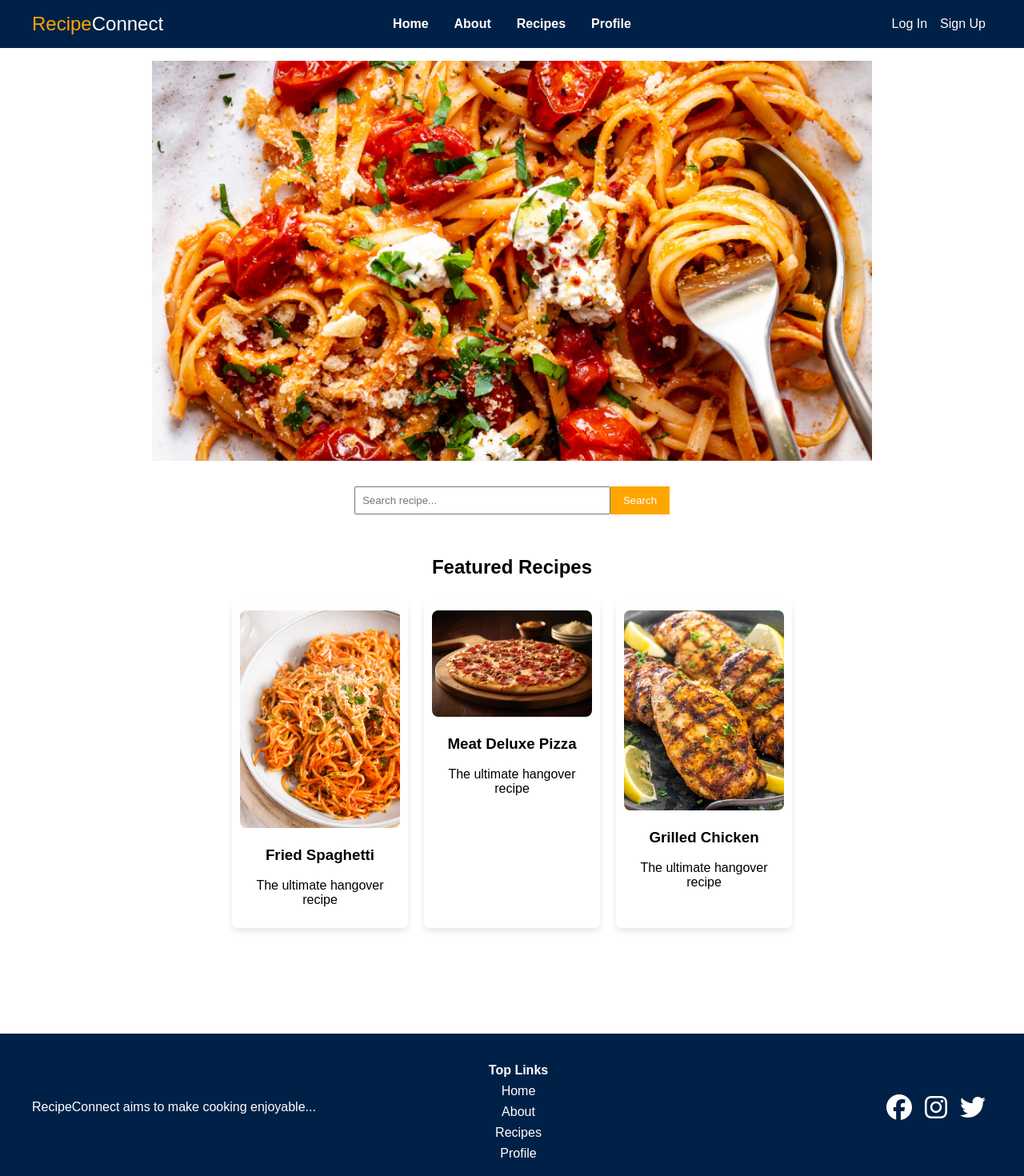
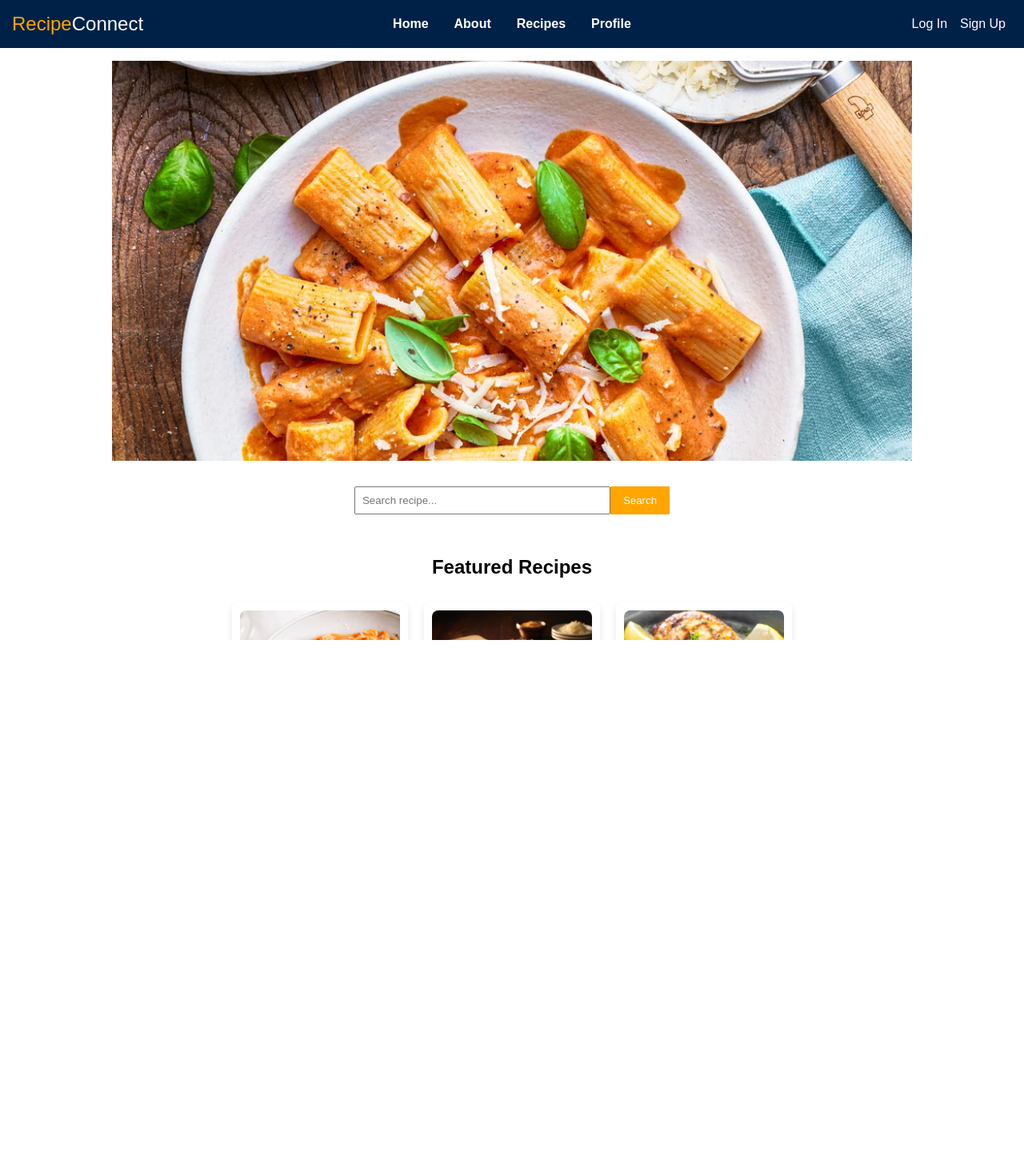
Before and after one commit to SC-Kenduiwa/Recipe-Sharing-Site, a React (Create React App) app in the folder client/: page / in a window 1280 px wide. Shown: the top 1470 px of the page at 80% size. After the commit the page ends 800 px from the top, so only its background shows below. Built offline with nearby package versions, Linux system fonts and the light colour scheme.

Commit message:
Changed featued image

```diff
--- a/client/src/App.css
+++ b/client/src/App.css
@@ -1,5 +1,14 @@
+html, body {
+  margin: 0;
+  padding: 0;
+  width: 100%;
+  overflow-x: hidden;
+}
+
 .App {
   text-align: center;
+  width: 100%;
+  box-sizing: border-box;
 }
 
 .App-logo {
@@ -22,6 +31,8 @@
   justify-content: center;
   font-size: calc(10px + 2vmin);
   color: white;
+  width: 100%;
+  box-sizing: border-box;
 }
 
 .App-link {
--- a/client/src/index.css
+++ b/client/src/index.css
@@ -10,11 +10,13 @@ body, html {
   display: flex;
   flex-direction: column;
   min-height: 100vh;
+  width: 100%;
 }
 
 .container {
-  max-width: 1200px;
-  margin: 0 auto;
+  width: 100%;
+  max-width: none;
   padding: 0 15px;
   flex: 1;
+  box-sizing: border-box;
 }
--- a/client/src/pages/Home.css
+++ b/client/src/pages/Home.css
@@ -1,3 +1,9 @@
+html, body {
+  margin: 0;
+  padding: 0;
+  width: 100%;
+}
+
 .home {
   text-align: center;
   padding: 1rem 0;
@@ -5,19 +11,21 @@
   flex-direction: column;
   align-items: center;
   justify-content: flex-start;
+  width: 100%;
   height: 1200px;
-  overflow: hidden;
+  overflow-x: hidden;
+  box-sizing: border-box;
 }
 
 .featured-image-container {
   width: 100%;
-  max-width: 900px;
   height: 500px;
   margin-bottom: 1rem;
   overflow: hidden;
   display: flex;
   align-items: center;
   justify-content: center;
+  box-sizing: border-box;
 }
 
 .featured-image {
@@ -28,12 +36,16 @@
 
 .featured-recipes {
   padding: 1rem 0;
+  width: 100%;
+  box-sizing: border-box;
 }
 
 .recipe-cards {
   display: flex;
   justify-content: center;
   flex-wrap: wrap;
+  width: 100%;
+  box-sizing: border-box;
 }
 
 .recipe-card {
```
Also changed, not shown: client/src/assets/images/featured-image.jpg.
